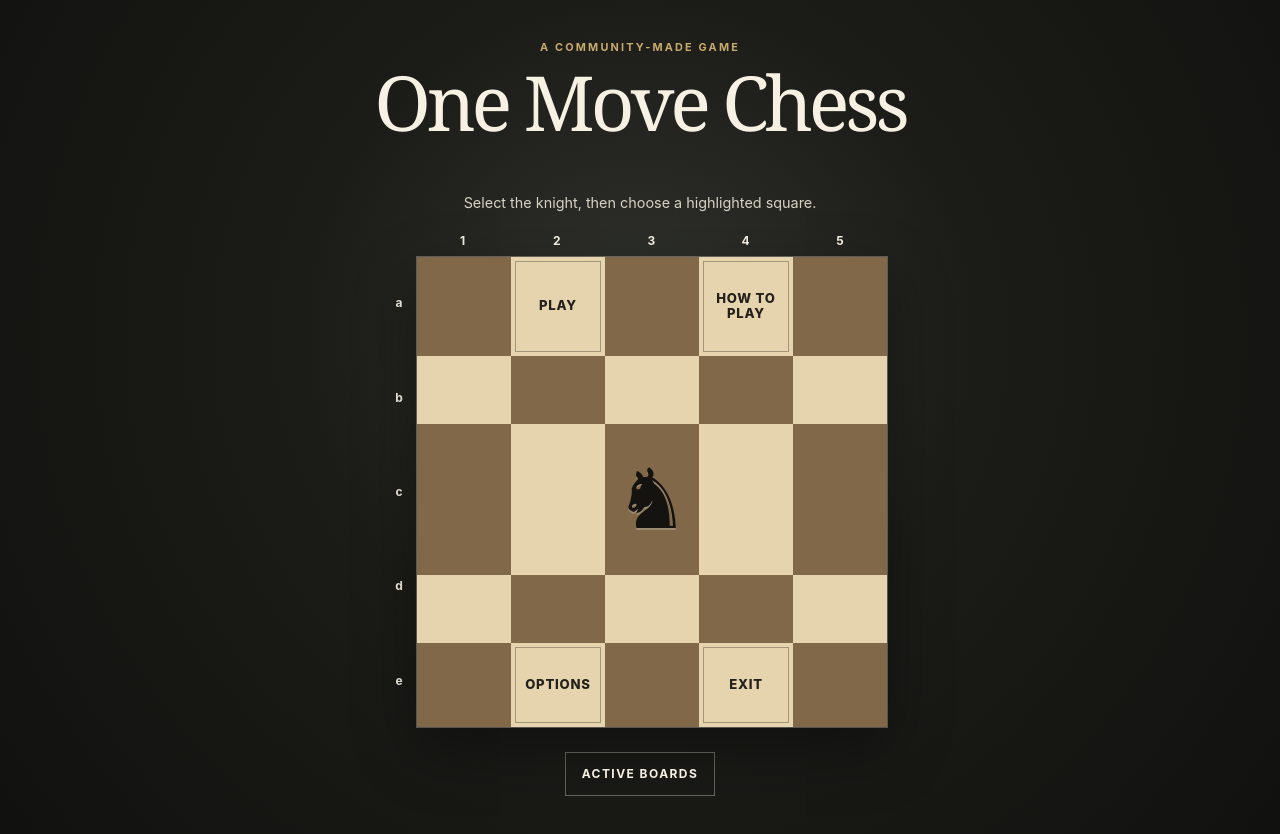
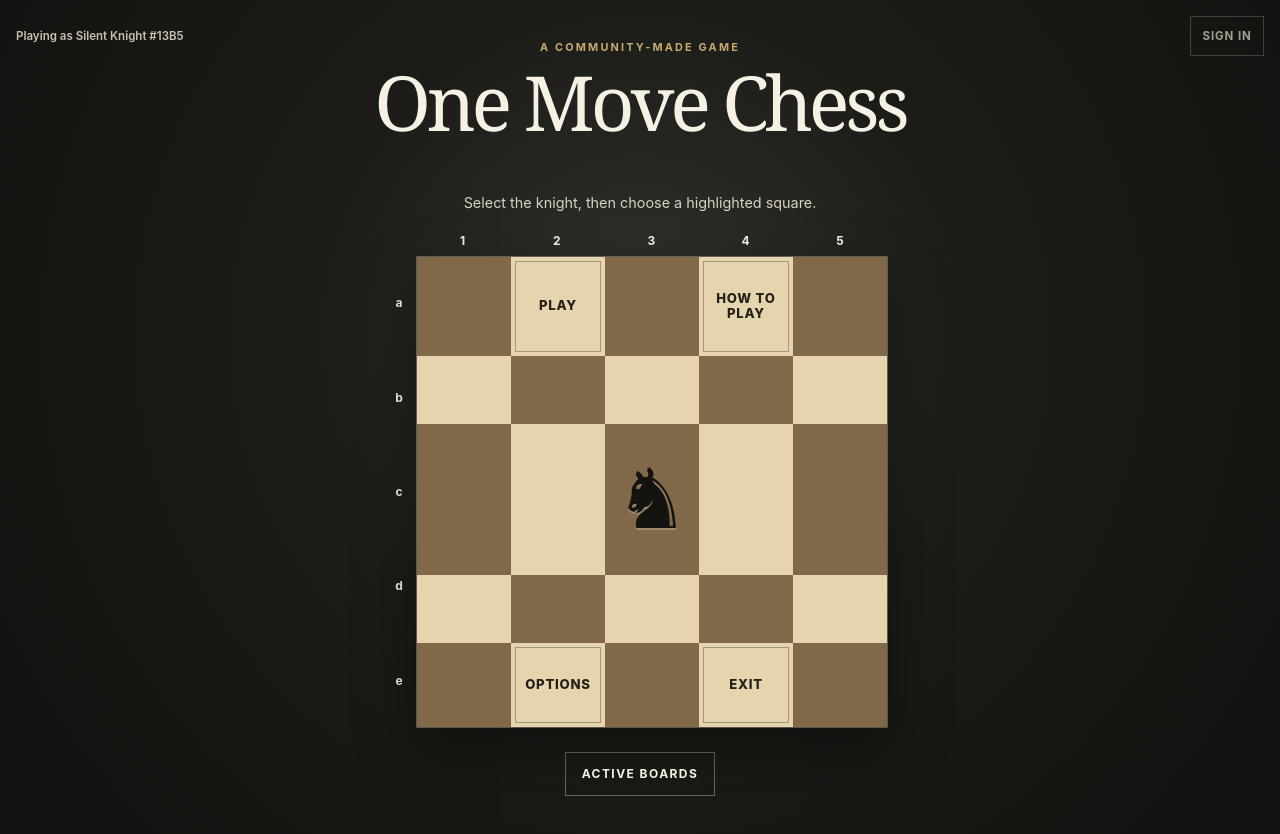
Before and after one commit to prhmalzd/onemovechess, a React (Vite) app in the folder apps/web/: page / in a window 1280 px wide. Built offline with nearby package versions, Linux system fonts and the light colour scheme.

Commit message:
adding authorize operation

```diff
--- a/apps/web/src/features/game/services/player-identity.ts
+++ b/apps/web/src/features/game/services/player-identity.ts
@@ -1,12 +1,40 @@
 import type { PlayerId } from '@/features/game/model/game.types';
 
 const PLAYER_ID_KEY = 'one-move-chess.player-id';
+const PLAYER_NAME_KEY = 'one-move-chess.player-name';
+
+const GUEST_TITLES = [
+  'Silent Knight',
+  'Blue Bishop',
+  'Random Pawn',
+  'Golden Rook',
+  'Clever Queen',
+  'Steady King',
+];
+
+export interface AnonymousPlayer {
+  id: PlayerId;
+  displayName: string;
+}
+
+export function getAnonymousPlayer(): AnonymousPlayer {
+  let id = window.localStorage.getItem(PLAYER_ID_KEY);
+  if (!id) {
+    id = crypto.randomUUID();
+    window.localStorage.setItem(PLAYER_ID_KEY, id);
+  }
+
+  let displayName = window.localStorage.getItem(PLAYER_NAME_KEY);
+  if (!displayName) {
+    const title = GUEST_TITLES[Math.floor(Math.random() * GUEST_TITLES.length)] ?? 'Guest';
+    const shortId = id.replaceAll('-', '').slice(0, 4).toUpperCase();
+    displayName = `${title} #${shortId}`;
+    window.localStorage.setItem(PLAYER_NAME_KEY, displayName);
+  }
+
+  return { id, displayName };
+}
 
 export function getCurrentPlayerId(): PlayerId {
-  const existingId = window.localStorage.getItem(PLAYER_ID_KEY);
-  if (existingId) return existingId;
-
-  const playerId = crypto.randomUUID();
-  window.localStorage.setItem(PLAYER_ID_KEY, playerId);
-  return playerId;
+  return getAnonymousPlayer().id;
 }
--- a/apps/web/src/features/home/MainPage.tsx
+++ b/apps/web/src/features/home/MainPage.tsx
@@ -1,4 +1,5 @@
 import { useMemo, useState } from 'react';
+import { getAnonymousPlayer } from '@/features/game/services/player-identity';
 
 type Row = 'a' | 'b' | 'c' | 'd' | 'e';
 type Square = { column: number; row: Row };
@@ -27,6 +28,7 @@ function getLegalMoves(square: Square): Square[] {
 }
 
 export function MainPage({ onNavigate }: { onNavigate: (path: AppPath) => void }) {
+  const guest = useMemo(getAnonymousPlayer, []);
   const [knight, setKnight] = useState<Square>({ column: 3, row: 'c' });
   const [selectedSquare, setSelectedSquare] = useState<Square | null>(null);
   const legalMoves = useMemo(() => selectedSquare ? getLegalMoves(selectedSquare) : [], [selectedSquare]);
@@ -48,6 +50,10 @@ export function MainPage({ onNavigate }: { onNavigate: (path: AppPath) => void }
   }
 
   return <main className="main-page">
+    <div className="account-area">
+      <span className="guest-label">Playing as {guest.displayName}</span>
+      <button aria-label="Sign in or sign up, coming soon" className="account-button" disabled type="button">Sign in</button>
+    </div>
     <header className="site-header"><p className="eyebrow">A community-made game</p><h1>One Move Chess</h1></header>
     <section aria-label="Main menu" className="menu-section">
       <p className="instruction">Select the knight, then choose a highlighted square.</p>
--- a/apps/web/src/styles.css
+++ b/apps/web/src/styles.css
@@ -27,6 +27,7 @@ button { touch-action: manipulation; }
   flex-direction: column;
   min-height: 100dvh;
   padding: max(2.5rem, env(safe-area-inset-top)) max(1rem, env(safe-area-inset-right)) max(2.5rem, env(safe-area-inset-bottom)) max(1rem, env(safe-area-inset-left));
+  position: relative;
 }
 
 .site-header { text-align: center; }
@@ -111,6 +112,35 @@ h1 {
   padding: .3rem;
   position: relative;
 }
+
+.account-area {
+  align-items: center;
+  display: flex;
+  font-family: Inter, Arial, sans-serif;
+  gap: .7rem;
+  justify-content: space-between;
+  left: max(1rem, env(safe-area-inset-left));
+  position: absolute;
+  right: max(1rem, env(safe-area-inset-right));
+  top: max(1rem, env(safe-area-inset-top));
+}
+
+.guest-label { color: #c9c2b4; font-size: .72rem; font-weight: 600; overflow: hidden; text-overflow: ellipsis; white-space: nowrap; }
+
+.account-button {
+  background: transparent;
+  border: 1px solid rgba(247, 241, 228, .28);
+  color: #d8d2c4;
+  font-family: inherit;
+  font-size: .72rem;
+  font-weight: 700;
+  letter-spacing: .08em;
+  min-height: 2.5rem;
+  padding: .5rem .7rem;
+  text-transform: uppercase;
+}
+
+.account-button:disabled { cursor: not-allowed; opacity: .72; }
 
 .board-square--light { background: #e6d4ae; color: #24211b; }
 .board-square--dark { background: #806849; }
@@ -241,6 +271,8 @@ h1 {
   .destination-label { font-size: .55rem; letter-spacing: .025em; }
   .knight { font-size: clamp(2.2rem, 15vw, 3.2rem); }
   .secondary-action { margin-top: 1.2rem; width: 100%; }
+  .guest-label { font-size: .66rem; }
+  .account-button { min-height: 2.25rem; padding: .4rem .55rem; }
 }
 
 @media (max-width: 700px) {
```
